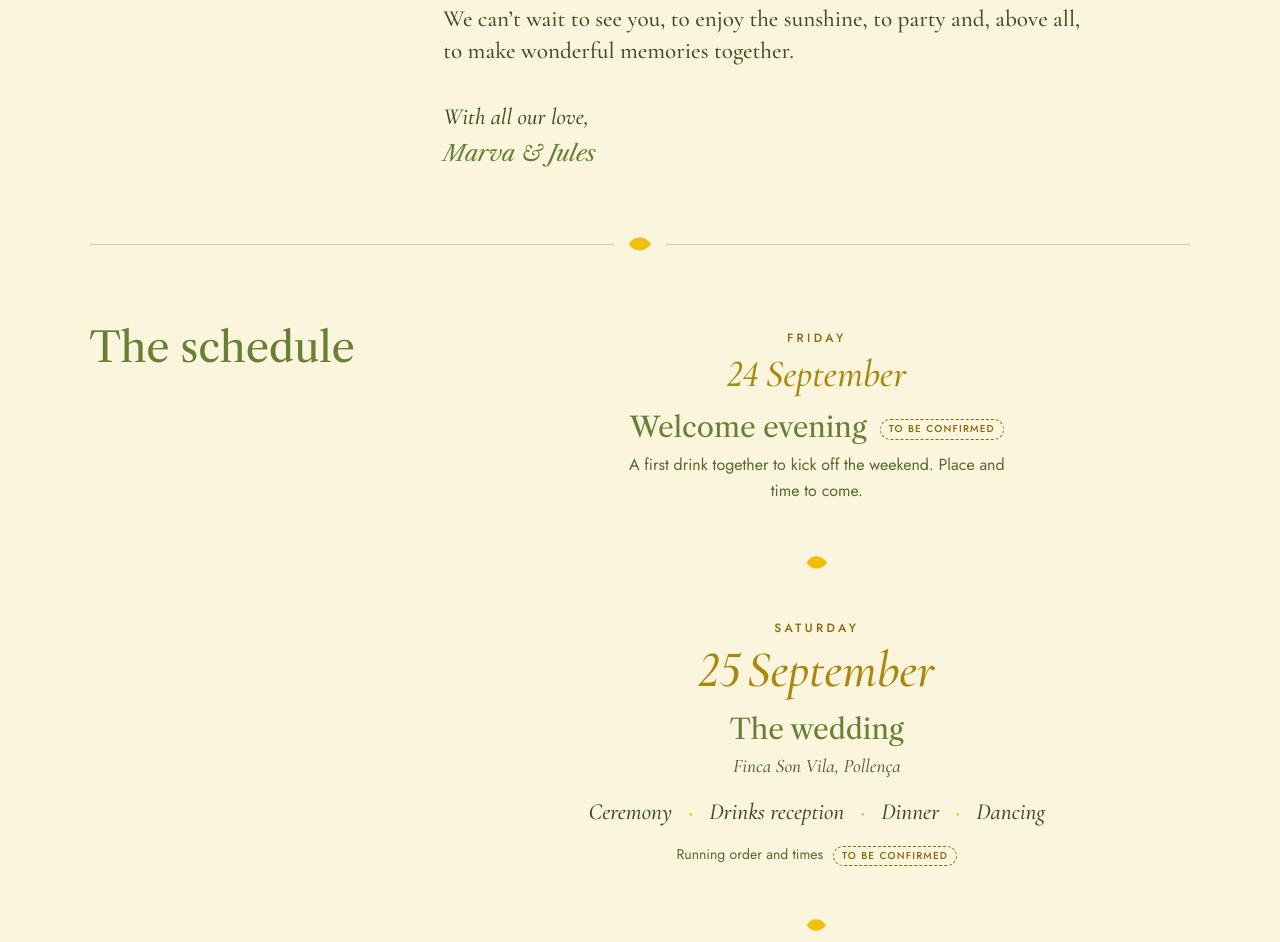
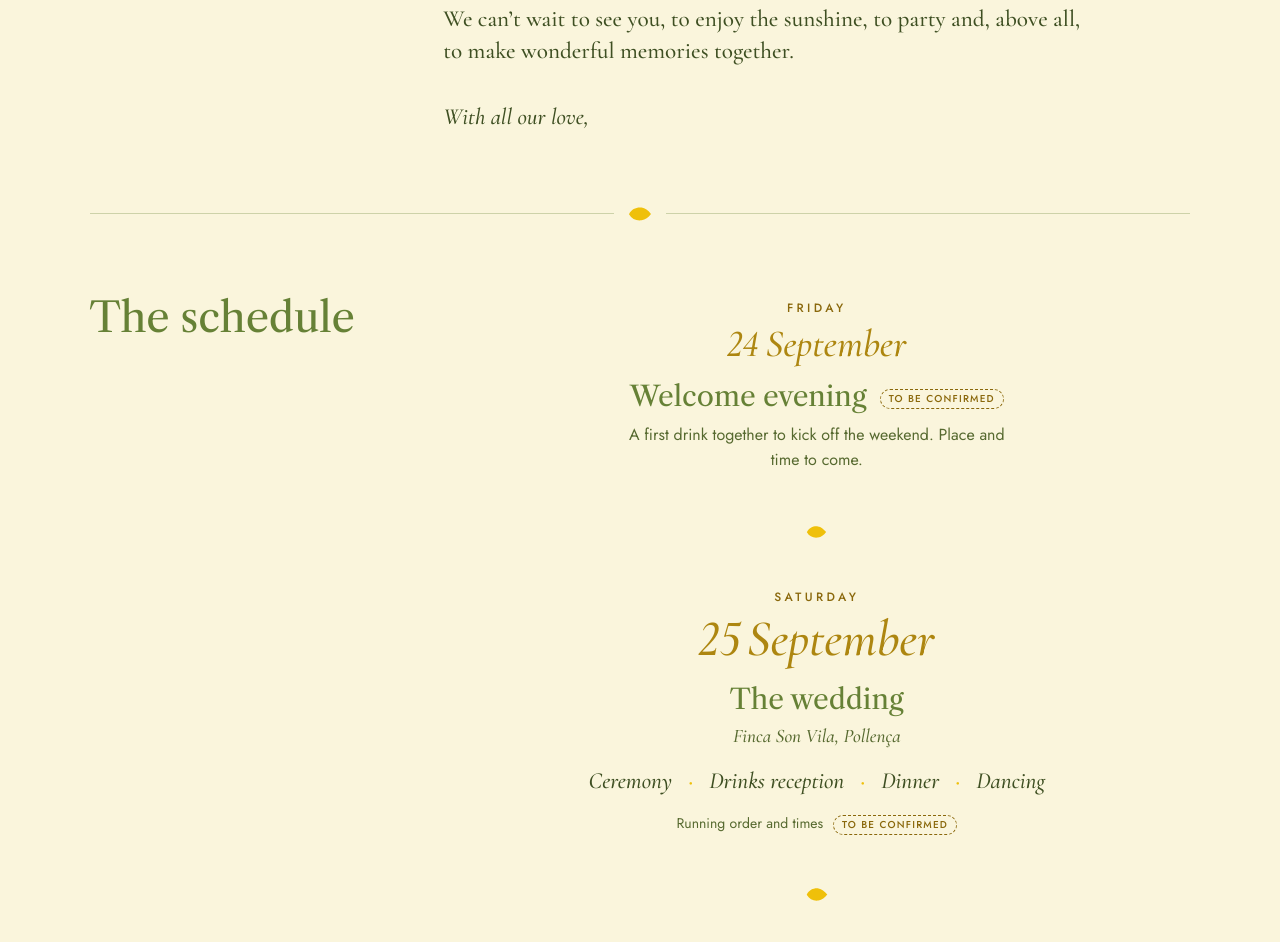
Before and after one commit to marvahakimi0604-dotcom/marva-jules-2027, a plain HTML site: page index.html in a window 1280 px wide. Shown: the part 1162-2104 px from the top of the page. Drawn offline with nearby package versions, Linux system fonts and the light colour scheme.

Commit message:
Bienvenue : signature Marva & Jules retirée
Co-Authored-By: Claude Opus 5.5 <noreply@anthropic.com>
Claude-Session: https://claude.ai/code/session_01SzpN4HYBbAGRpmVzjb5h5U

```diff
--- a/index.html
+++ b/index.html
@@ -370,7 +370,6 @@ input[aria-invalid="true"],select[aria-invalid="true"]{border-color:var(--alert)
       <p>On a créé ce site pour partager avec vous toutes les informations pratiques autour du mariage et vous aider à préparer votre venue à Majorque.</p>
       <p>On a hâte de vous retrouver, de profiter du soleil, de faire la fête et surtout de créer de merveilleux souvenirs tous ensemble.</p>
       <p class="love">Avec tout notre amour,</p>
-      <p class="sign">Marva &amp; Jules</p>
     </section>
 
     <div class="rule" aria-hidden="true"><svg viewBox="0 0 24 16"><path d="M1 8.2C3.6 3 8.6 1 13.6 1.6c3.6.5 6.2 2.6 9.4 6.4-2.8 3.6-5.6 5.8-9.4 6.3C8.4 15 3.8 13 1 8.2z" fill="#EFC00A"/></svg></div>
```
